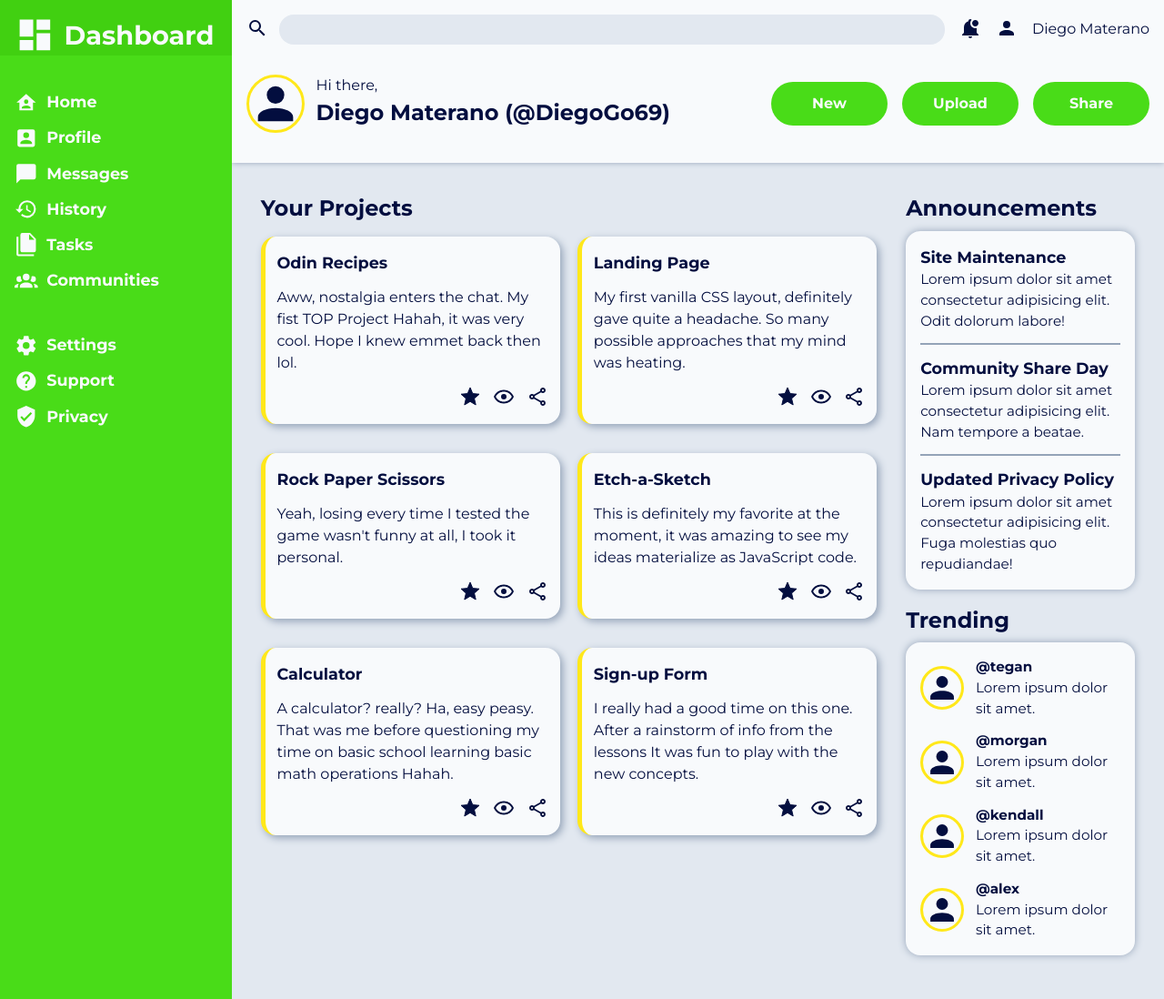
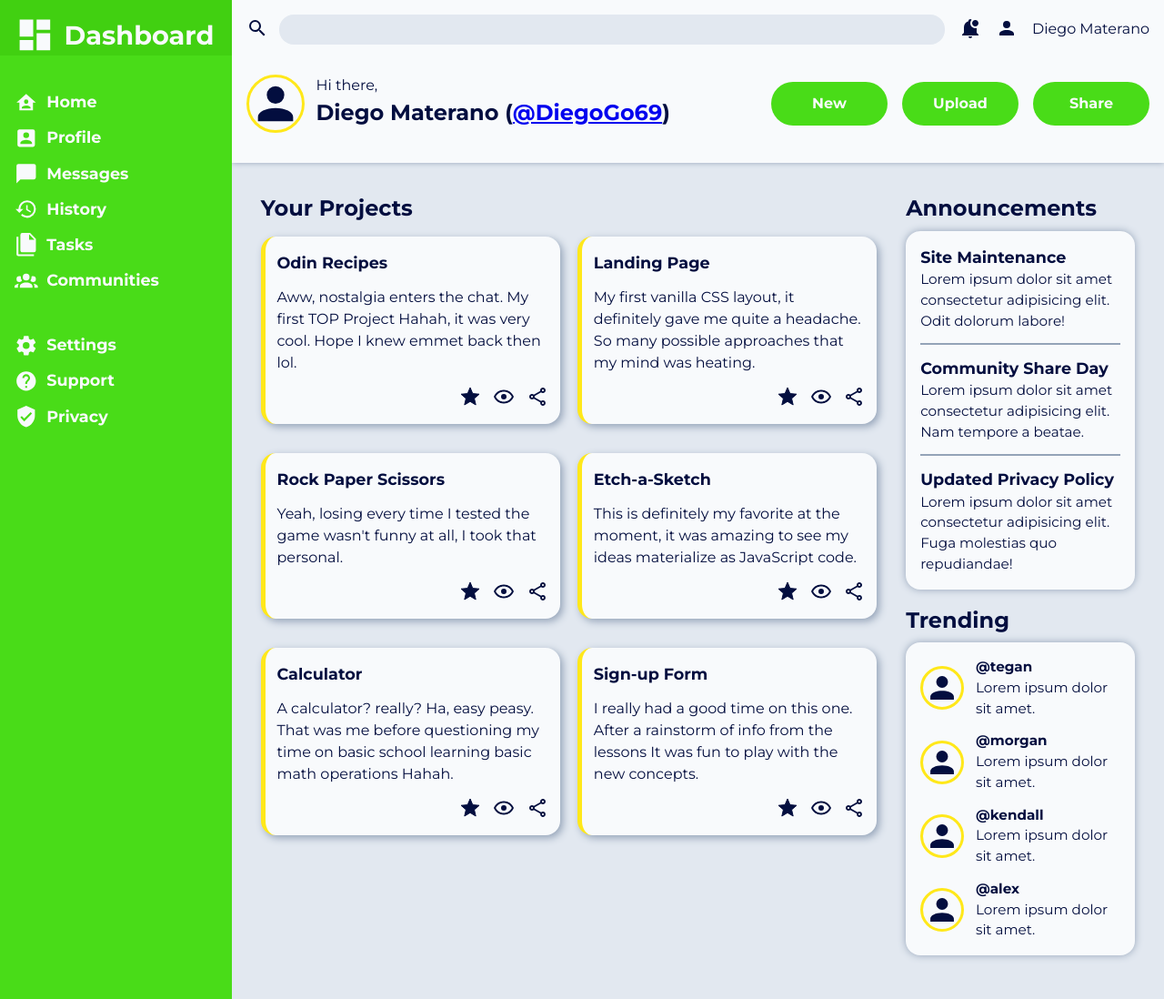
Before and after one commit to diegogo69/top_dashboard, a plain HTML site: page index.html in a window 1280 px wide. Shown: the whole page at 91% size. Drawn offline with Linux system fonts and the light colour scheme.

Commit message:
FIX: Correct gramatical errors in the page content

```diff
--- a/index.html
+++ b/index.html
@@ -3,7 +3,7 @@
 <head>
     <meta charset="UTF-8">
     <meta name="viewport" content="width=device-width, initial-scale=1.0">
-    <title>TOP Admin Dashboard - DiegoGo69</title>
+    <title>Admin Dashboard - DiegoGo69</title>
 
     <link rel="stylesheet" href="styles.css">
     <script src="main.js" defer></script>
@@ -101,7 +101,7 @@
             <div class="user-greeting">
                     <svg class="user-photo" xmlns="http://www.w3.org/2000/svg" viewBox="0 0 24 24"><title>account</title><path d="M12,4A4,4 0 0,1 16,8A4,4 0 0,1 12,12A4,4 0 0,1 8,8A4,4 0 0,1 12,4M12,14C16.42,14 20,15.79 20,18V20H4V18C4,15.79 7.58,14 12,14Z" /></svg>
                     <p>Hi there,</p>
-                    <h2>Diego Materano (@DiegoGo69)</h2>
+                    <h2>Diego Materano (<a href="https://github.com/diegogo69" target="_blank" rel="noopener noreferrer">@DiegoGo69</a>)</h2>
             </div>
             <ul class="options">
                 <li><button>New</button></li>
@@ -116,7 +116,7 @@
             <ul class="projects-wrapper">
                 <li class="project">
                     <h3>Odin Recipes</h3>
-                    <p>Aww, nostalgia enters the chat. My fist TOP Project Hahah, it was very cool. Hope I knew emmet back then lol.</p>
+                    <p>Aww, nostalgia enters the chat. My first TOP Project Hahah, it was very cool. Hope I knew emmet back then lol.</p>
                     <ul class="project-options">
                         <li class="star">
                             <svg xmlns="http://www.w3.org/2000/svg" viewBox="0 0 24 24"><title>star</title><path d="M12,17.27L18.18,21L16.54,13.97L22,9.24L14.81,8.62L12,2L9.19,8.62L2,9.24L7.45,13.97L5.82,21L12,17.27Z" /></svg>
@@ -133,7 +133,7 @@
                 </li>
                 <li class="project">
                     <h3>Landing Page</h3>
-                    <p>My first vanilla CSS layout, definitely gave quite a headache. So many possible approaches that my mind was heating.</p>
+                    <p>My first vanilla CSS layout, it definitely gave me quite a headache. So many possible approaches that my mind was heating.</p>
                     <ul class="project-options">
                         <li class="star">
                             <svg xmlns="http://www.w3.org/2000/svg" viewBox="0 0 24 24"><title>star</title><path d="M12,17.27L18.18,21L16.54,13.97L22,9.24L14.81,8.62L12,2L9.19,8.62L2,9.24L7.45,13.97L5.82,21L12,17.27Z" /></svg>
@@ -150,7 +150,7 @@
                 </li>
                 <li class="project">
                     <h3>Rock Paper Scissors</h3>
-                    <p>Yeah, losing every time I tested the game wasn't funny at all, I took it personal.</p>
+                    <p>Yeah, losing every time I tested the game wasn't funny at all, I took that personal.</p>
                     <ul class="project-options">
                         <li class="star">
                             <svg xmlns="http://www.w3.org/2000/svg" viewBox="0 0 24 24"><title>star</title><path d="M12,17.27L18.18,21L16.54,13.97L22,9.24L14.81,8.62L12,2L9.19,8.62L2,9.24L7.45,13.97L5.82,21L12,17.27Z" /></svg>
```
